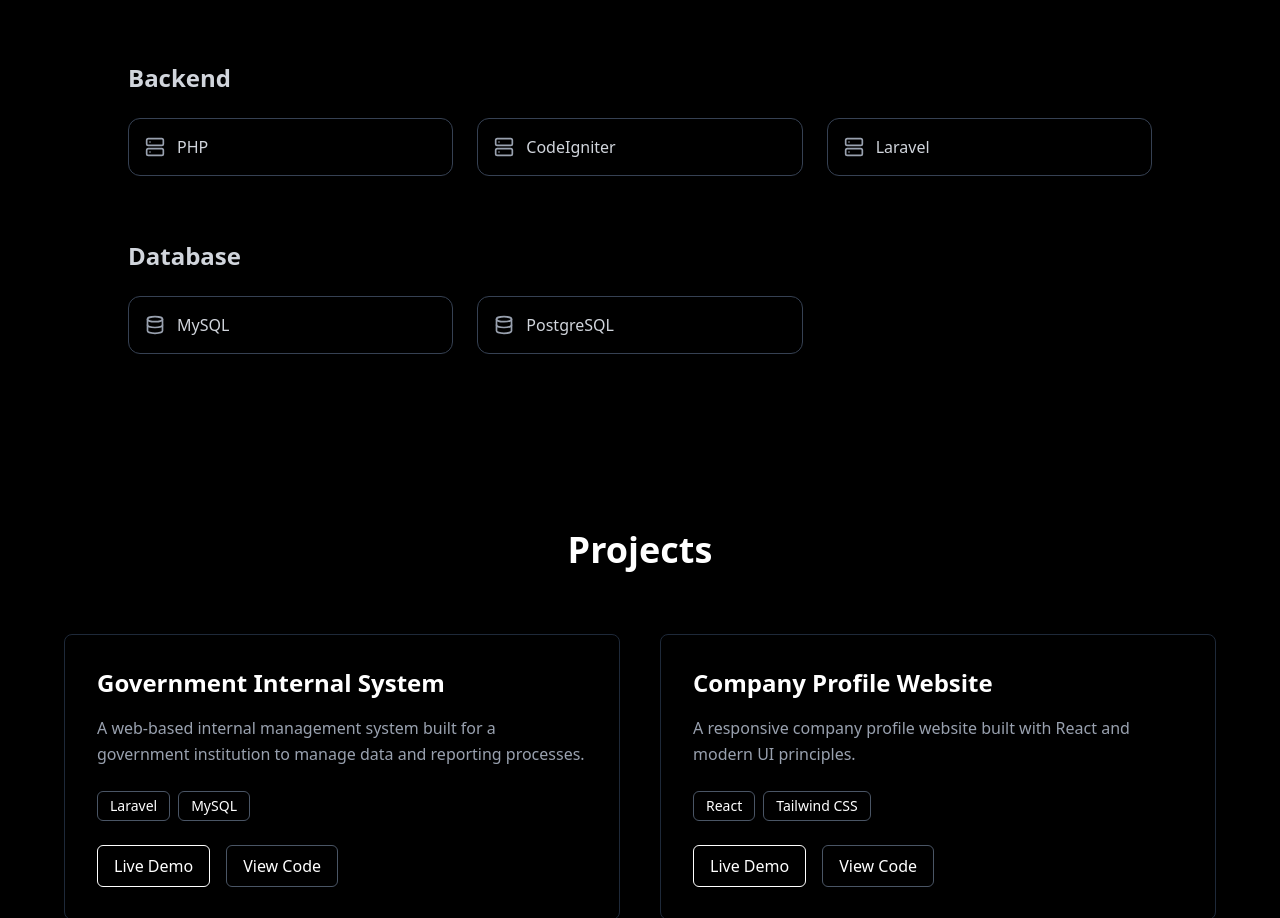
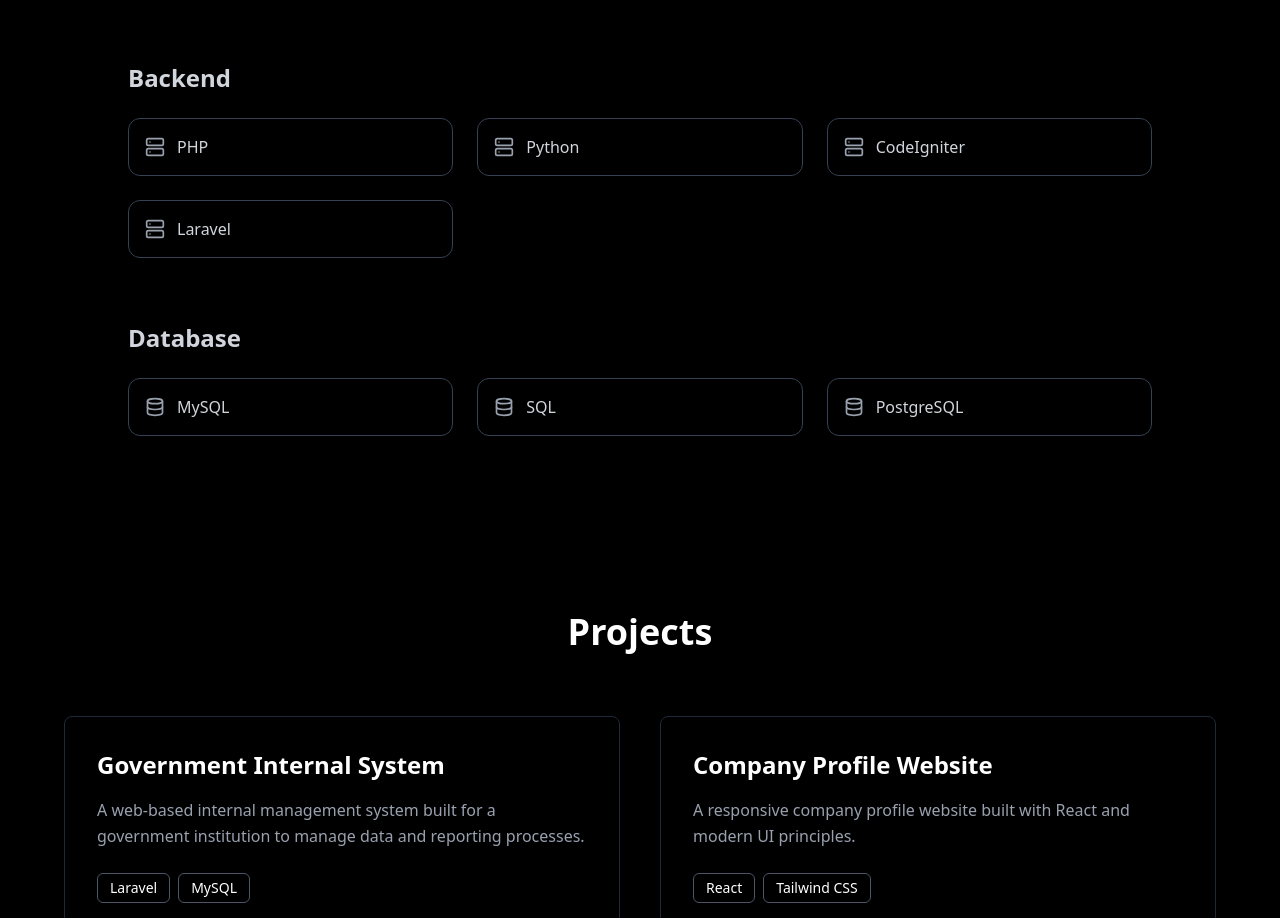
Before and after one commit to devchristov/portfolio, a React (Vite) app: page / in a window 1280 px wide. Shown: the part 1982-2900 px from the top of the page. Built offline with nearby package versions, Linux system fonts and the light colour scheme.

Commit message:
Update data

```diff
--- a/src/sections/Skills.jsx
+++ b/src/sections/Skills.jsx
@@ -22,6 +22,7 @@
       category: "Backend",
       skills: [
         { name: "PHP", icon: Server },
+        { name: "Python", icon: Server },
         { name: "CodeIgniter", icon: Server },
         { name: "Laravel", icon: Server },
       ],
@@ -30,6 +31,7 @@
       category: "Database",
       skills: [
         { name: "MySQL", icon: Database },
+        { name: "SQL", icon: Database },
         { name: "PostgreSQL", icon: Database },
       ],
     },
```
